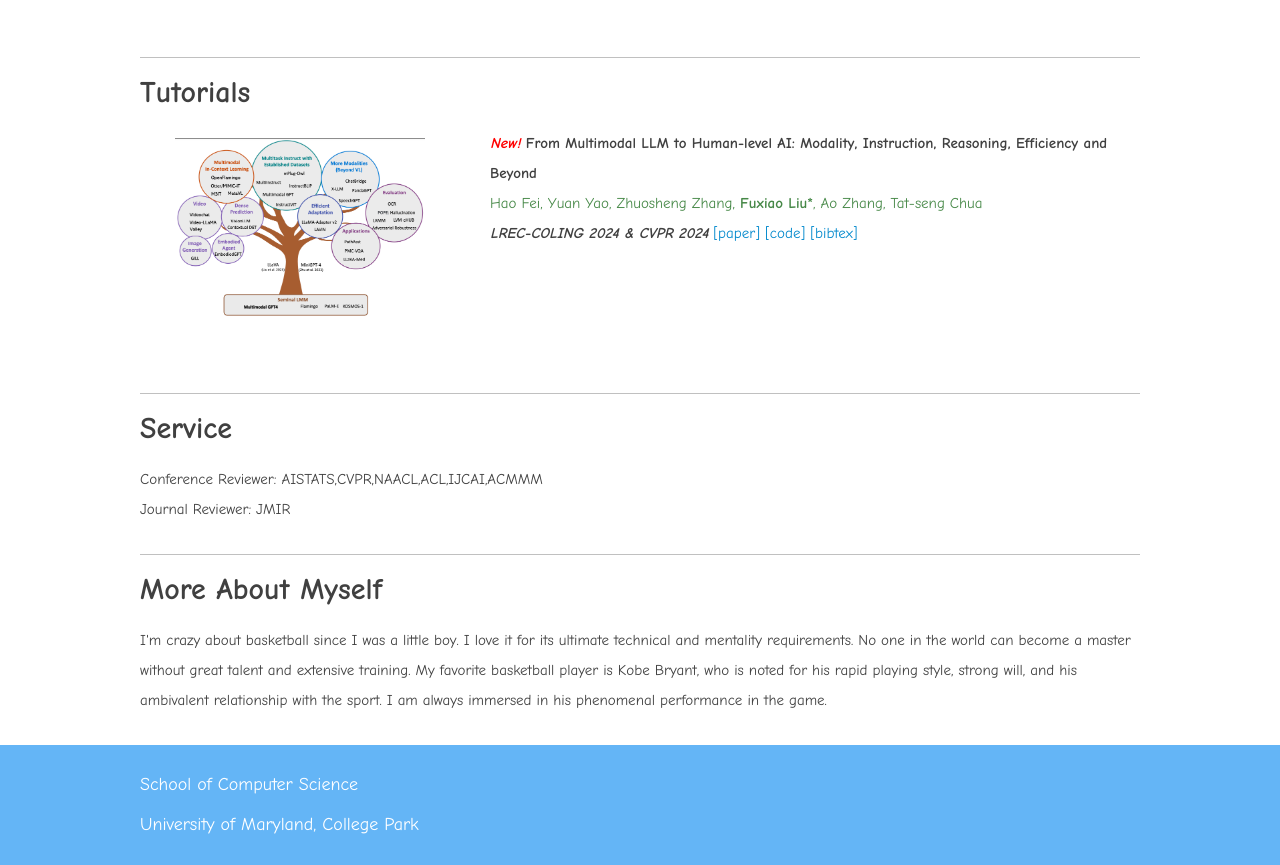
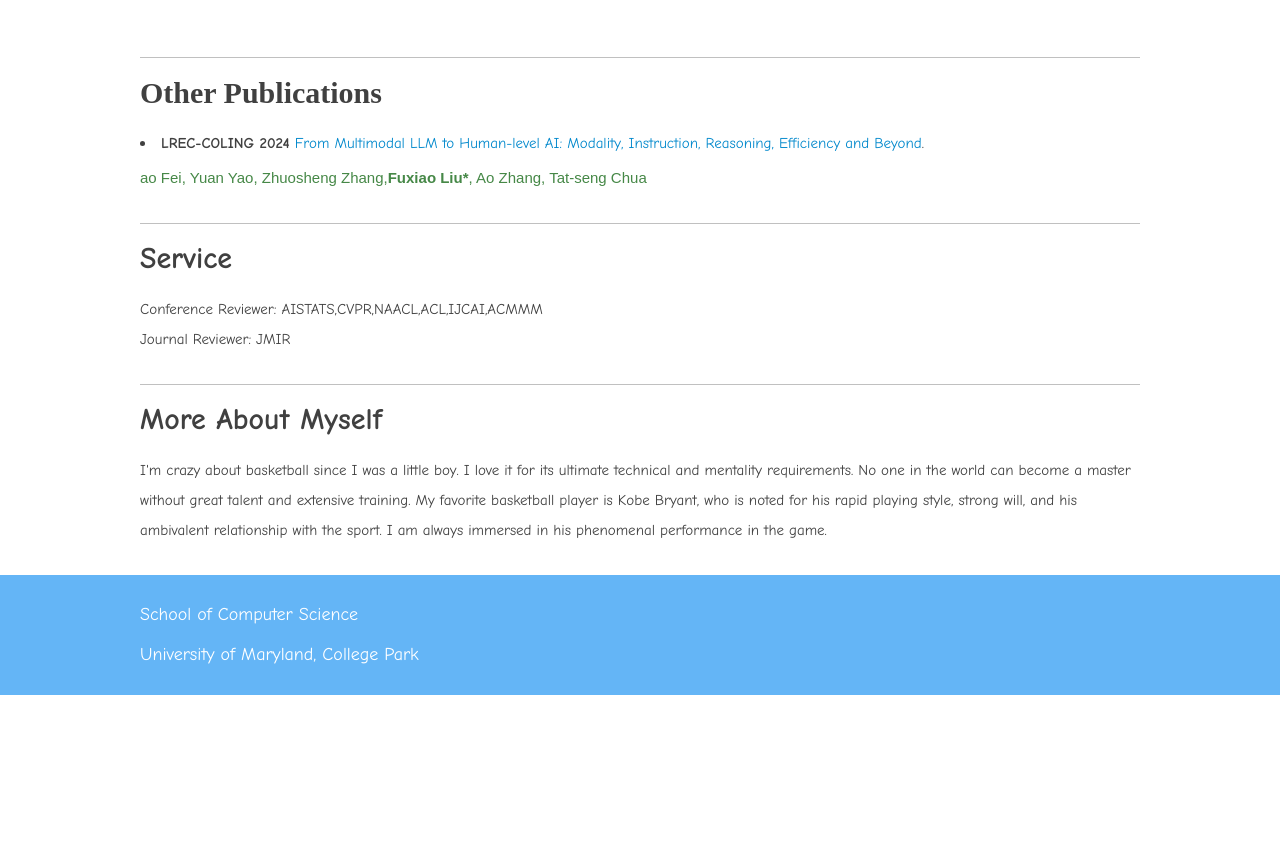
Before and after one commit to FuxiaoLiu/fuxiaoliu.github.io, a plain HTML site: page index.html in a window 1280 px wide. Shown: the part 2145-3010 px from the top of the page. After the commit the page ends 2840 px from the top, so only its background shows below. Drawn offline with Linux system fonts and the light colour scheme.

Commit message:
Update index.html

```diff
--- a/index.html
+++ b/index.html
@@ -371,25 +371,16 @@ img.press{
 </div>
 
 
-<div class="content publications">
-	<a name="Tutorials"></a>
-	<div class="title"><font face="Comic Sans MS">Tutorials</font></div>
-	<ol><font face="Comic Sans MS">
-		<li>
-			<div class="imgblock"><img src="resources/coling.jpg"></img></div>
-			<span class="title"><b><em style="color:red;">New!</em> From Multimodal LLM to Human-level AI: Modality, Instruction, Reasoning, Efficiency and Beyond</b>
+<div class="content Arxiv">
+	<a name="Other Publications"></a>
+	<div class="title"><font face="Stencil Std">Other Publications</font></div>
+	<ul>
+		<li><font face="Comic Sans MS">
+			<span class="title"><b>LREC-COLING 2024</b> <a href="https://aclanthology.org/2024.lrec-tutorials.1/">From Multimodal LLM to Human-level AI: Modality, Instruction, Reasoning, Efficiency and Beyond</a>.
 			</span>
-			<div class="info text-success italic"">Hao Fei, Yuan Yao, Zhuosheng Zhang, <span style="font-weight:bold">Fuxiao Liu*</span>, Ao Zhang, Tat-seng Chua</div>
-		        <div class="info"><b><em>LREC-COLING 2024 & CVPR 2024</em></b> <em style="color:red;"></em>
-				<a class="" href="https://mllm2024.github.io/COLING2024/" target="_blank">[paper]</a>
-				<a class="" href="https://github.com/MLLM2024/COLING2024" target="_blank">[code]</a>
-				<a class="" href="https://github.com/FuxiaoLiu/fuxiaoliu.github.io/blob/main/citation/chart.txt" target="_blank">[bibtex]</a>
-			</div>
-			<div style="clear:both"></div>
-		</li>
-		</br>
-
-	</font></ol>
+		</li></font>
+		<div class="info text-success italic"">ao Fei, Yuan Yao, Zhuosheng Zhang,<span style="font-weight:bold">Fuxiao Liu*</span>, Ao Zhang, Tat-seng Chua</div>
+	</ul>
 </div>
 
 
```
